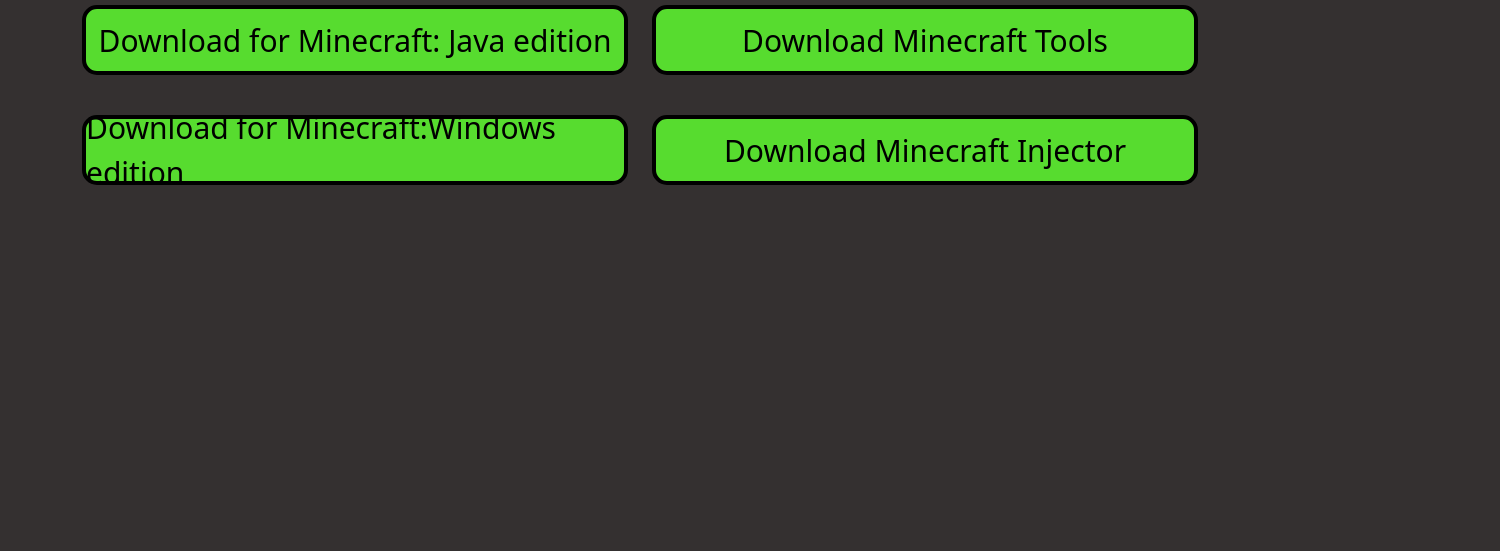
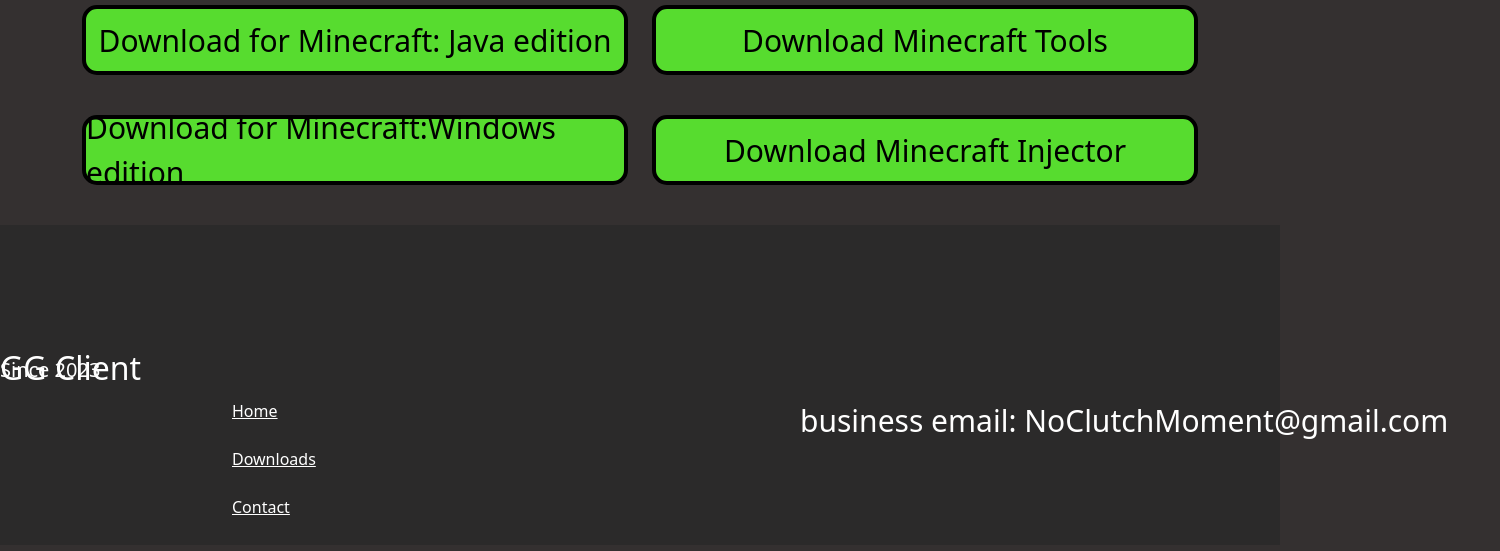
Before and after one commit to GGCLIENTS/downloads, a plain HTML site: page index.html in a window 1280 px wide. Shown: the part 171-722 px from the top of the page, 1500 px wide, since content can reach past the window. Drawn offline with nearby package versions, Linux system fonts and the light colour scheme.

Commit message:
Add files via upload

```diff
--- a/index.html
+++ b/index.html
@@ -25,4 +25,20 @@
     </div>
     <script src="https://cdn.jsdelivr.net/npm/bootstrap@5.3.0/dist/js/bootstrap.bundle.min.js" integrity="sha384-geWF76RCwLtnZ8qwWowPQNguL3RmwHVBC9FhGdlKrxdiJJigb/j/68SIy3Te4Bkz" crossorigin="anonymous"></script>
 </body>
+<body>
+    <div class="footer">
+      <a href="#home"><h2>GG Client</h2></a>
+      <div class="on"><p>Since 2023</p></div>
+      <ul>
+        <li><a href="https://ggclients.github.io/Clients/">Home</a></li>
+        <br>
+        <li><a href="">Downloads</a></li>
+        <br>
+        <li><a href=" https://discord.gg/xnNH55cc">Contact</a></li>
+      </ol>
+      <ul type="">
+        <li><p>business email: NoClutchMoment@gmail.com</p></li>
+      </ol>
+    </div>
+  </body>
 </html>
--- a/style.css
+++ b/style.css
@@ -108,7 +108,50 @@ h1{
     align-content: center;
     align-items: center;
 }
-
+.footer{
+    height: 40vh;
+    background-color: rgb(43, 42, 42);
+    position: relative;
+}
+ h2{
+    color: white;
+    position: absolute;
+    bottom: 150px;
+}
+.footer a{
+    color: white;
+}
+ul{
+    position: absolute;
+    bottom: 10px;
+    left: 200px;
+}
+h5{
+    position: absolute;
+    bottom: 100px;
+    color: white;
+}
+p{
+    position: absolute;
+    bottom: 50px;
+    color: white;
+    left: 400px;
+    font-size: 30px;
+    width: 700px;
+}
+.on p{
+    color: white;
+    position: absolute;
+    top: 130px;
+    left: 0px;
+    font-size: 20px;
+}
+.on{
+    position: absolute;
+}
+ul{
+    list-style-type: none;
+}
 @keyframes rainbow{
     100%,0%{
         color: rgb(255,0,0);
```
